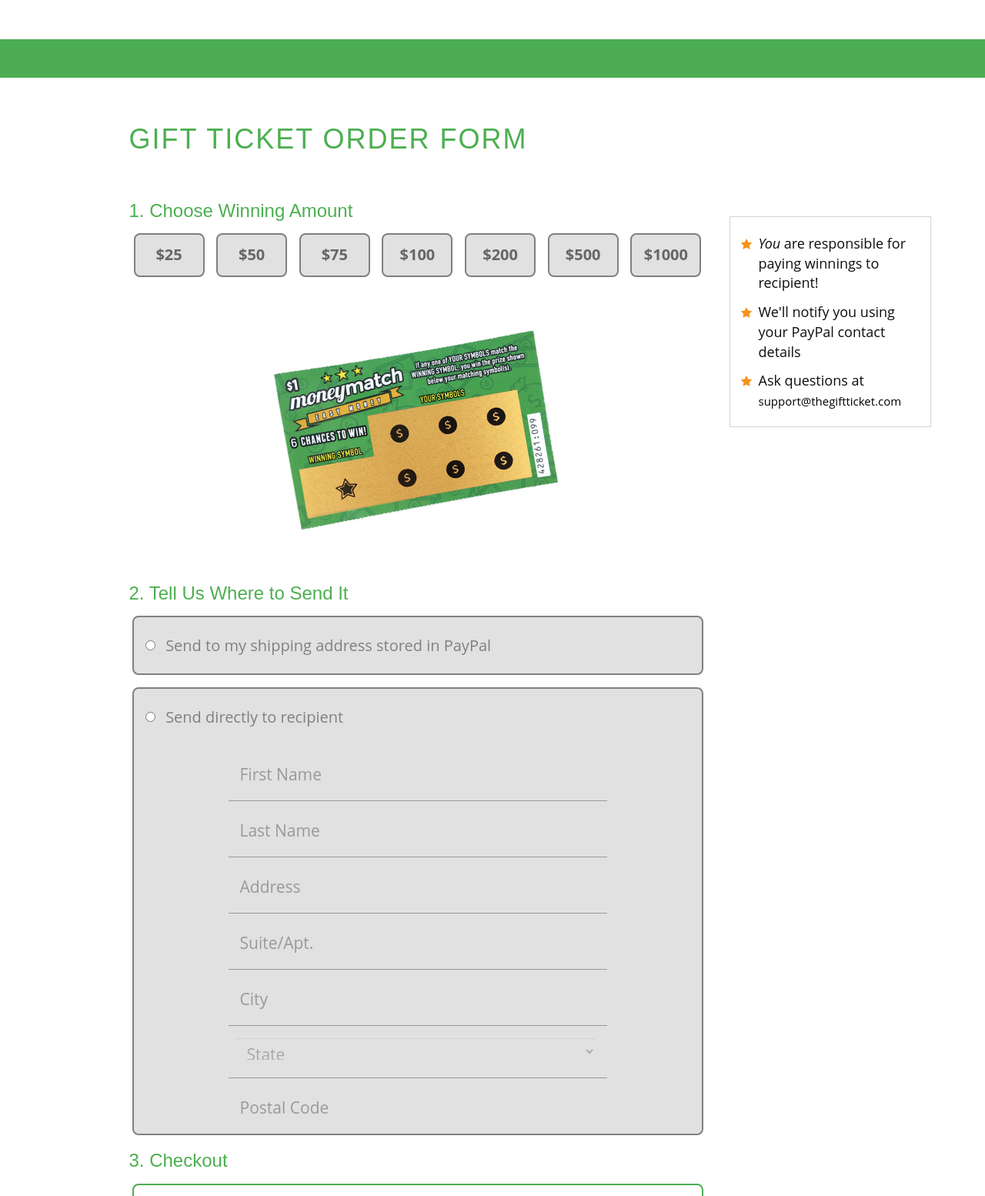
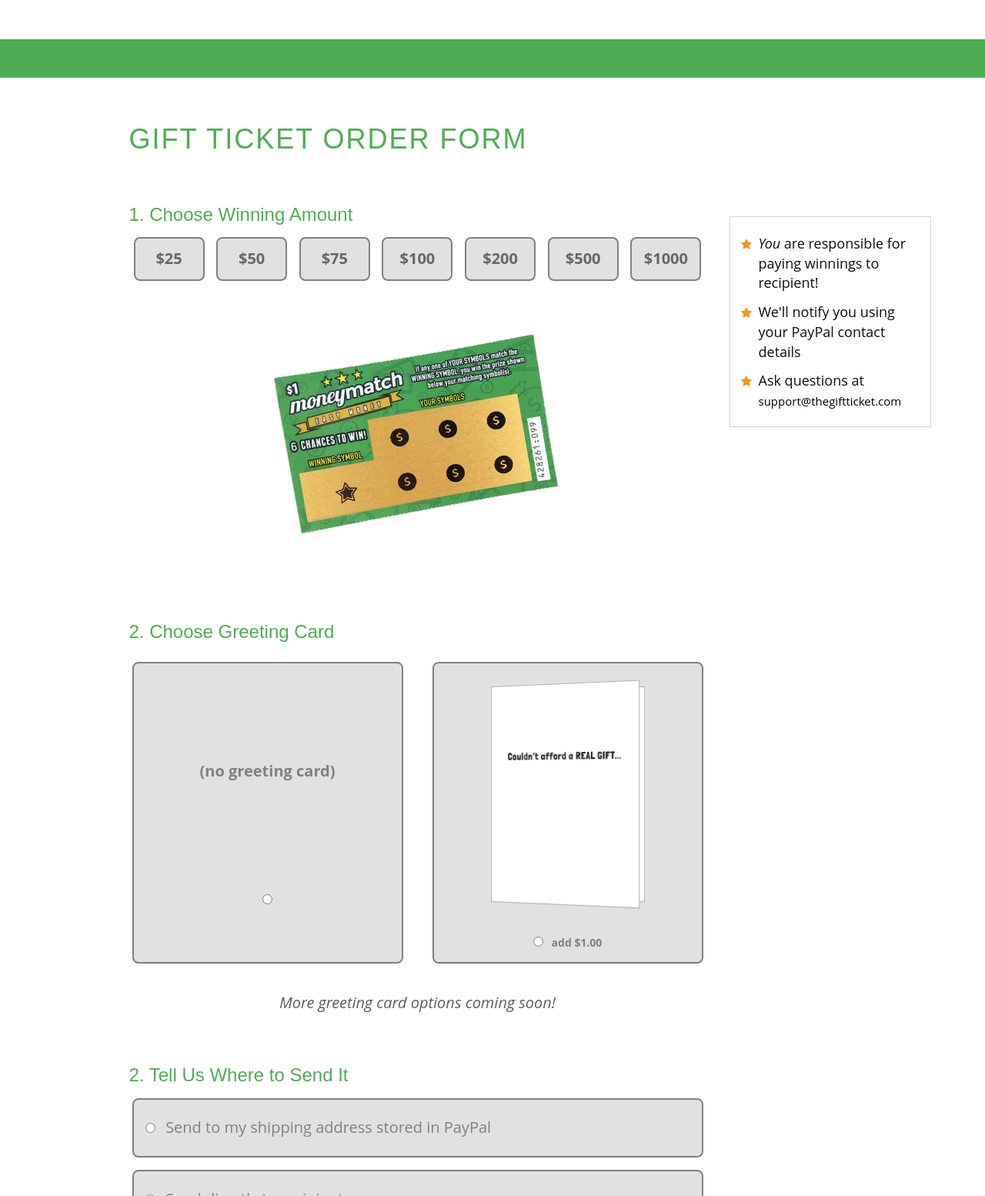
Before and after one commit to alleyway/gift-ticket-web, a Jekyll site: the page built from order.html, in a window 1280 px wide, cut to the strip 0-1554 px from the top of the page. Shown: the whole strip at 77% size. Built offline with Jekyll 4.4.1, drawn with Linux system fonts in a browser that asks for light colours; some web fonts are replaced; comment, search, counter and statistics services are not loaded.

Commit message:
greeting card

```diff
--- a/css/grayscale.css
+++ b/css/grayscale.css
@@ -32,6 +32,10 @@ h6 {
     font-family: 'Francois One', sans-serif;
     font-weight: 500;
     color: #4CAF50;
+}
+
+#pp_form h3 {
+    margin-top: 65px;
 }
 
 h4 {
@@ -1046,24 +1050,22 @@ ul.about-features {
     width: 200px;
     height: 280px;
     position: relative;
-    -webkit-perspective: 700;
+    -webkit-perspective: 1200;
 
     /* float: left; */
     margin: 30px auto;
     cursor: pointer;
-    -webkit-transition: all 0.5s ease-out;
+    -webkit-backface-visibility: hidden;
+    -webkit-transition: all 0.3s ease-out;
 }
-/*.card:before {*/
-    /*content: 'test';*/
-    /*position: absolute;*/
-    /*width: 150px;*/
-    /*height: 210px;*/
-    /*line-height: 150px;*/
-    /*text-align: center;*/
-    /*top: 0;*/
-    /*left: -180px;*/
-    /*color: #222;*/
-/*}*/
+.card:before {
+    content: '';
+    position: absolute;
+    width: 100px;
+    height: 280px;
+    top: 0;
+    left: -100px;
+}
 
 .card:hover .face {
     -webkit-transition: all 0.3s ease-out;
@@ -1081,6 +1083,7 @@ ul.about-features {
     -webkit-transform-origin: 0 0;
     background-repeat: no-repeat;
     background-size: contain;
+    background-color: #efefef;
 }
 
 .face:after {
@@ -1090,33 +1093,42 @@ ul.about-features {
     position: absolute;
     top: 0px;
     left: 0px;
-    background: linear-gradient(to right, #efefef, #f4f4f4);
+    background: linear-gradient(to right, #efefef, #f9f9f9);
+    border: 1px solid #adadad;
+
     -webkit-transform: rotateY( 180deg );
     -webkit-transform-style: preserve-3d;
     -webkit-backface-visibility: hidden;
 }
+
 .front {
     -webkit-transform: rotateY(-20deg);
     z-index: 2;
+    border: 1px solid #B4B4B4;
 }
+
 .back {
     background: #9dcc78;
     -webkit-transform: rotateY(0deg);
     z-index: 1;
-}
-.card:hover .front {
-    -webkit-transform: rotateY(-35deg);
+    border: 1px solid #B4B4B4;
+    border-left: none;
 }
 
-.card:active {
-    -webkit-transform: translateX(100px);
+/*.card:hover .front {*/
+    /*-webkit-transform: rotateY(-35deg);*/
+/*}*/
+.card:hover {
+    /*-webkit-transform: translateX(20px);*/
 }
 
-.card:active .front{
-    -webkit-transform: rotateY(-165deg);
+.card:hover .front{
+    -webkit-transform: rotateY(-95deg);
+
 }
-.card:active .back {
-    -webkit-transform: rotateY(-15deg);
+.card:hover .back {
+    /*-webkit-transform: rotateY(-15deg);*/
+
 }
 
 /* end cards */
--- a/order.html
+++ b/order.html
@@ -33,8 +33,48 @@ title: Order Form - The Gift Ticket
             </div>
 
 
-            <!--<h3>2. Choose Card (+$1.50)</h3>-->
-            <!--<p>All cards come with a convenient penny!</p>-->
+            <h3>2. Choose Greeting Card</h3>
+
+
+
+            <div class="row control-group">
+                <div class="col-lg-6">
+
+                    <div class="custom_order_group text-center" style="height: 392px;">
+                        <label for="card_none">
+                            <div style="width: 200px;height: 280px; font-size: 20px; line-height: 280px; cursor: pointer">
+                                (no greeting card)
+                            </div>
+                            </label><br/>
+                        <input id="card_none" type="radio" name="card_choice" value="none" style="margin: 15px auto;"/>
+
+                    </div>
+
+                </div>
+                <div class="col-lg-6">
+                    <div class="custom_order_group text-center" style="height: 392px;">
+                        <label for="card_karma">
+                            <div class="card">
+                                <div class='front face'
+                                     style="background-image: url('img/greeting_cards/karma/Karma_Greeting_Card_front-01.svg')">
+                                </div>
+                                <div class="back face"
+                                     style="background-image: url('img/greeting_cards/karma/Karma_Greeting_Card_back-02.svg')">
+                                    <img src="img/greeting_cards/karma/Karma_inside_image.png" style="width: 100%">
+                                    <img src="img/greeting_cards/karma/1952-wheat-penny.png"
+                                         style="width: 10%; margin-left: -70px; margin-top: -30px;">
+                                </div>
+                            </div>
+                            <input type="radio" id="card_karma" name="card_choice" value="karma"
+                                   style="margin: 15px auto"/> &nbsp; add $1.00
+                        </label>
+                    </div>
+                </div>
+
+            </div>
+
+            <p></p>
+            <p style="color: #5e5e5e" class="text-center"><em>More greeting card options coming soon!</em></p>
 
             <h3>2. Tell Us Where to Send It</h3>
 
```
Also changed, not shown: greeting_card.html (+6 -6 lines), img/greeting_cards/karma/1952-wheat-penny.png (added), img/greeting_cards/karma/Karma_Greeting_Card_back-02.svg (added), img/greeting_cards/karma/Karma_Greeting_Card_back.svg (deleted), img/greeting_cards/karma/Karma_Greeting_Card_front-01.svg (added), img/greeting_cards/karma/Karma_Greeting_Card_front.svg (deleted), img/greeting_cards/karma/Karma_inside_image.png.
